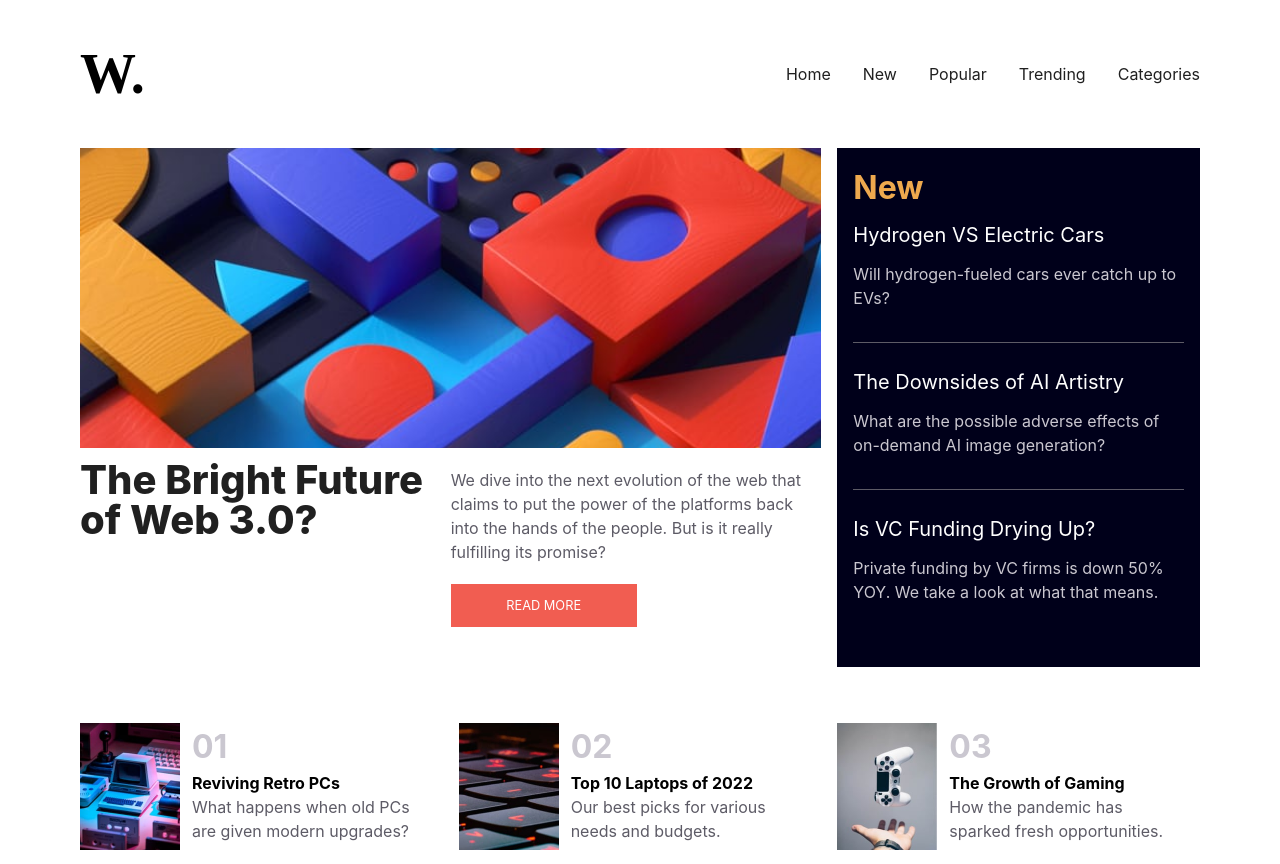
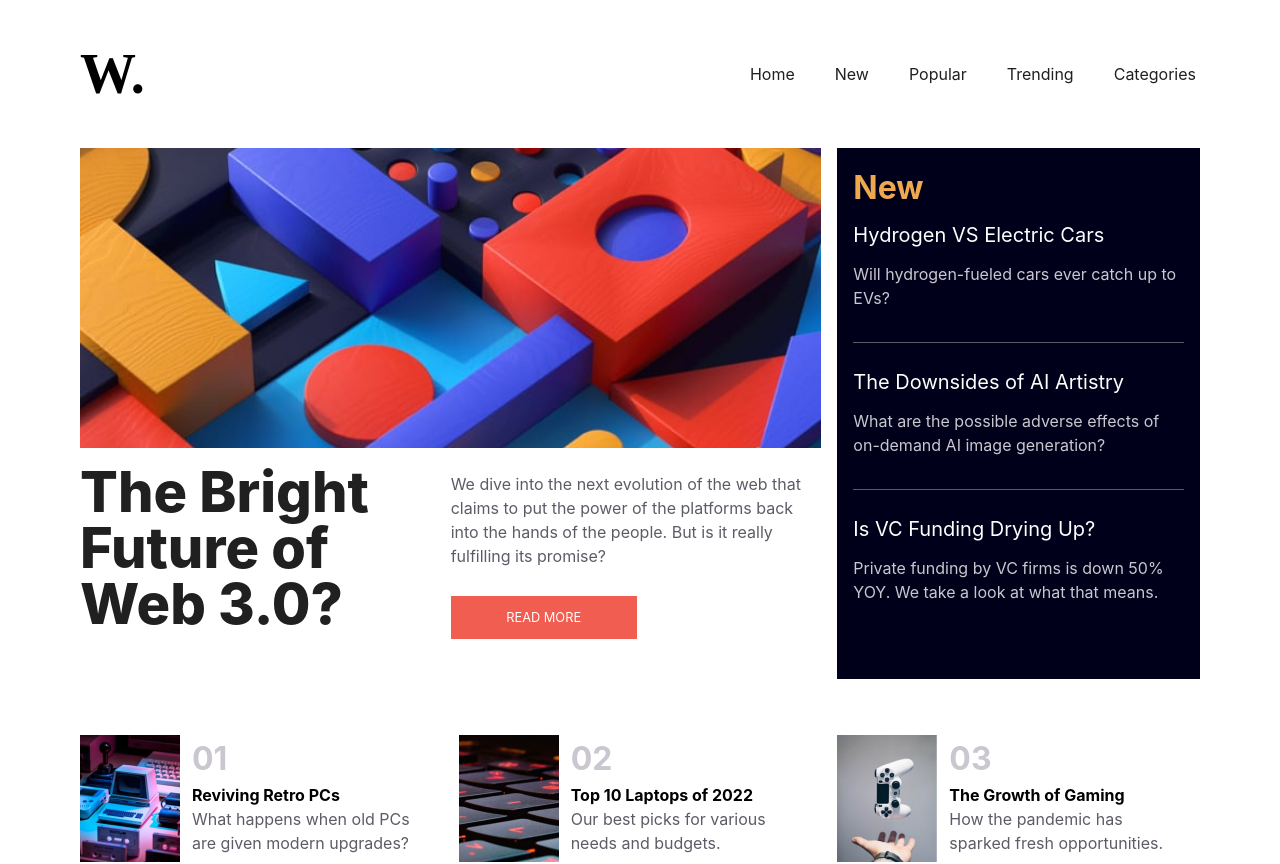
Before and after one commit to kari-osk/frontendmentor-news-homepage, a React (Create React App) app: page /#/ in a window 1280 px wide. Shown: the top 864 px of the page. Built offline with nearby package versions, Linux system fonts and the light colour scheme.

Commit message:
Alter style

```diff
--- a/src/components/Hero/Hero.jsx
+++ b/src/components/Hero/Hero.jsx
@@ -15,15 +15,15 @@ const Hero = () => {
             alt='Illustration with geometric shapes'
           />
           <section className='grid lg:grid-cols-2'>
-            <h1 className='text-left text-4xl text-dark font-extrabold py-3 pr-4 leading-none'>
+            <h1 className='text-left text-3xl text-dark font-extrabold py-3 pr-4 leading-none lg:py-4 lg:text-5xl '>
               The Bright Future of Web 3.0?
             </h1>
             <div className=' text-left'>
-              <p className=' text-left text-base text-dark-gray py-5 leading-6'
+              <p className=' text-left text-base text-dark-gray pb-3 leading-6 lg: py-6'
               >
                 We dive into the next evolution of the web that claims to put the power of the platforms back into the hands of the people. But is it really fulfilling its promise?
               </p>
-              <button className=' w-[186px] bg-red p-3 text-uppercase text-light text-sm mb-10'
+              <button className='w-[186px] bg-red p-3 text-uppercase text-light text-sm mb-10 hover:bg-yellow hover:text-dark hover:font-bold lg:mt-4'
               >
                 READ MORE
               </button>
--- a/src/components/Navbar/Navbar.jsx
+++ b/src/components/Navbar/Navbar.jsx
@@ -47,19 +47,19 @@ const Navbar = () => {
         </section>
 
         <ul className="DESKTOP-MENU hidden space-x-8 lg:flex">
-          <li className="text-dark my-4 hover:text-red hover: text-bold">
+          <li className="text-dark my-4 hover:underline p-1">
             <a href="/">Home</a>
           </li>
-          <li className="text-dark my-4 hover:text-red hover: text-bold">
+          <li className="text-dark my-4 hover:underline p-1">
             <a href="/new">New</a>
           </li>
-          <li className="text-dark my-4 hover:text-red hover: text-bold">
+          <li className="text-dark my-4 hover:underline p-1">
             <a href="/popular">Popular</a>
           </li>
-          <li className="text-dark my-4 hover:text-red hover: text-bold">
+          <li className="text-dark my-4 hover:underline p-1">
             <a href="/trending">Trending</a>
           </li>
-          <li className="text-dark my-4 hover:text-red hover: text-bold">
+          <li className="text-dark my-4 hover:underline p-1">
             <a href="/categories">Categories</a>
           </li>
         </ul>
```
